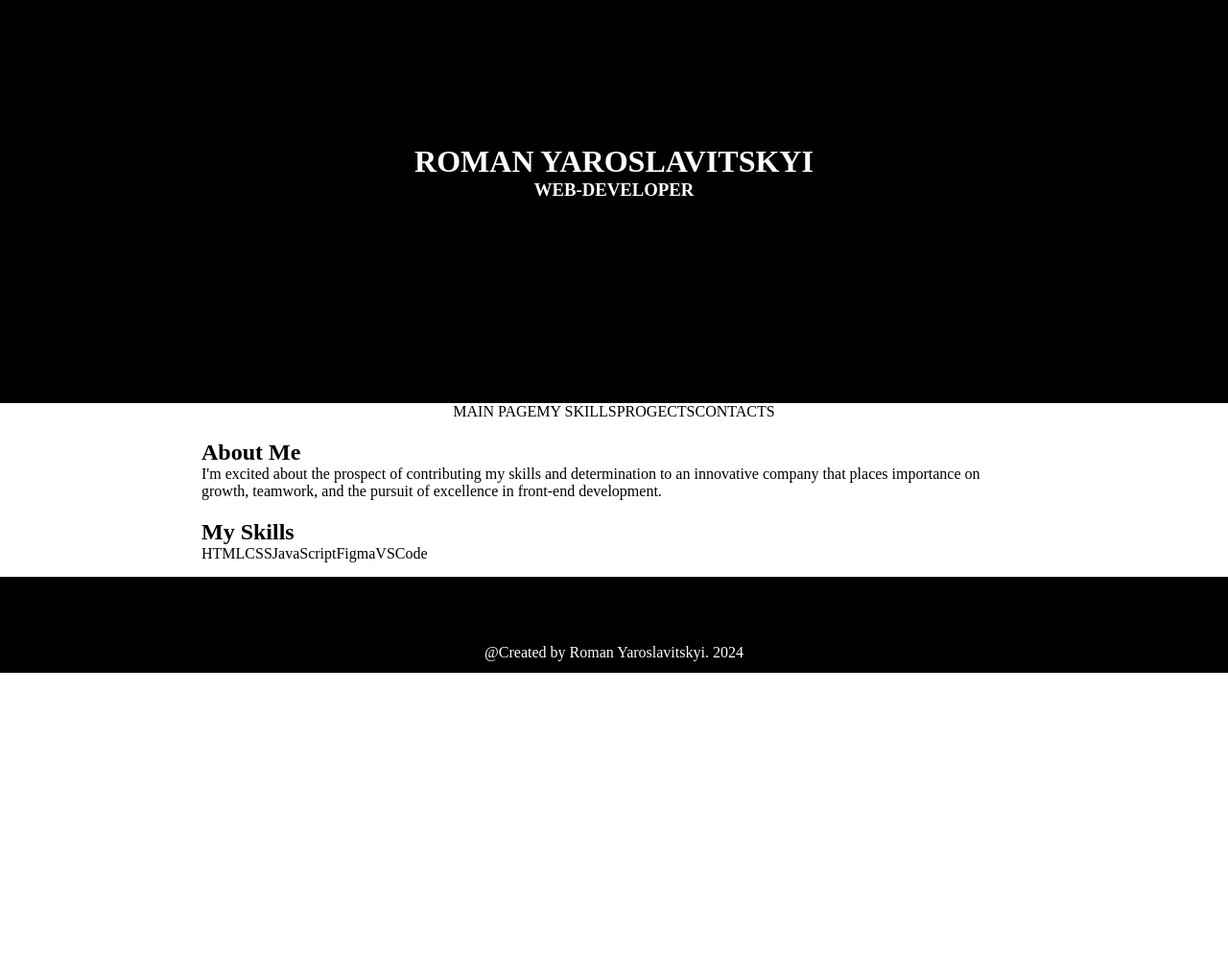
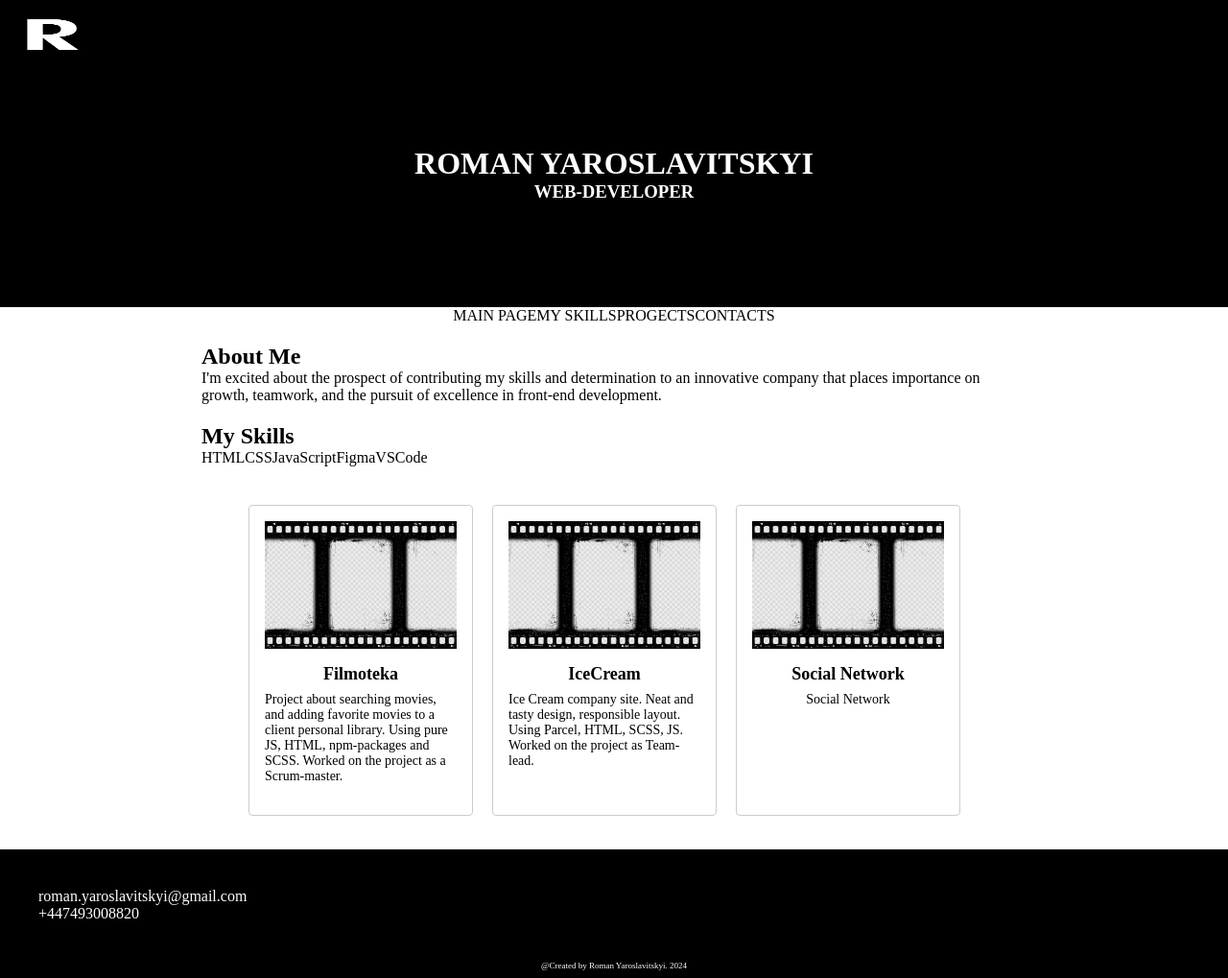
Before and after one commit to RomanYaroslavitskyi/CodersGuildTask-1, a plain HTML site: page index.html in a window 1280 px wide. Shown: the whole page at 96% size. Before the commit the page ends 800 px from the top, so only its background shows below. Drawn offline with Linux system fonts and the light colour scheme.

Commit message:
v1
added projects cards.

```diff
--- a/index.html
+++ b/index.html
@@ -4,11 +4,11 @@
     <meta charset="UTF-8" />
     <meta name="viewport" content="width=device-width, initial-scale=1.0" />
     <link rel="stylesheet" href="./styles.css" />
-    <title>Document</title>
+    <title>CV Yaroslavitskyi</title>
   </head>
   <body>
     <header class="header" id="header">
-      <img src="" />
+      <img src="./images/logoR.png" />
       <h1 id="headerName">ROMAN YAROSLAVITSKYI</h1>
       <h3>WEB-DEVELOPER</h3>
     </header>
@@ -41,10 +41,50 @@
           <li>VSCode</li>
         </ul>
       </article>
+      <section class="projects">
+        <div class="prodject-card">
+          <img
+            src="/./images/film.avif"
+            alt="Filmoteka"
+            class="prodject-card__image"
+          />
+          <h3 class="prodject-card__title">Filmoteka</h3>
+          <p class="prodject-card__description">
+            Project about searching movies, and adding favorite movies to a
+            client personal library. Using pure JS, HTML, npm-packages and SCSS.
+            Worked on the project as a Scrum-master.
+          </p>
+        </div>
+        <div class="prodject-card">
+          <img
+            src="/./images/film.avif"
+            alt="IceCream"
+            class="prodject-card__image"
+          />
+          <h3 class="prodject-card__title">IceCream</h3>
+          <p class="prodject-card__description">
+            Ice Cream company site. Neat and tasty design, responsible layout.
+            Using Parcel, HTML, SCSS, JS. Worked on the project as Team-lead.
+          </p>
+        </div>
+        <div class="prodject-card">
+          <img
+            src="/./images/film.avif"
+            alt="Social Network"
+            class="prodject-card__image"
+          />
+          <h3 class="prodject-card__title">Social Network</h3>
+          <p class="prodject-card__description">Social Network</p>
+        </div>
+      </section>
     </main>
 
     <footer class="footer">
-      <p>@Created by Roman Yaroslavitskyi. 2024</p>
+      <div class="contacts">
+        <p>roman.yaroslavitskyi@gmail.com</p>
+        <p>+447493008820</p>
+      </div>
+      <div class="created"><p>@Created by Roman Yaroslavitskyi. 2024</p></div>
     </footer>
   </body>
 </html>
--- a/styles.css
+++ b/styles.css
@@ -1,8 +1,9 @@
 /*remove the base styles*/
 html {
+  height: auto;
 }
 body {
-  height: 100vh;
+  height: auto;
   width: auto;
   margin: 0px;
   padding: 0px;
@@ -52,13 +53,19 @@ img {
 /*My styles*/
 .header {
   width: 100%;
-  height: 420px;
+  height: 320px;
   background-color: #000000;
   color: #fefefe;
   text-align: center;
 }
+.header img {
+  padding-top: 20px;
+  padding-left: 10px;
+  width: 7%;
+  height: 10%;
+}
 #headerName {
-  margin-top: 150px;
+  margin-top: 100px;
 }
 .nav {
 }
@@ -82,14 +89,57 @@ img {
 .mySkillsList {
   display: flex;
 }
+.projects {
+  display: flex;
+  justify-content: center;
+}
+.prodject-card {
+  display: flex;
+  flex-direction: column;
+  align-items: center;
+  margin-top: 30px;
+  margin-right: 20px;
+  margin-bottom: 30px;
+  border: 1px solid #ccc;
+  padding: 16px;
+  border-radius: 4px;
+  width: 200px;
+}
+
+.prodject-card__image {
+  width: 100%;
+  object-fit: cover;
+  margin-bottom: 16px;
+}
+
+.prodject-card__title {
+  font-size: 18px;
+  font-weight: bold;
+  margin-bottom: 8px;
+}
+
+.prodject-card__description {
+  font-size: 14px;
+  margin-bottom: 16px;
+}
+
 .footer {
-  height: 100px;
+  height: auto;
   background-color: #000000;
   color: #fefefe;
 }
-.footer p {
-  padding-top: 70px;
+
+.contacts {
+  padding-top: 40px;
+  padding-left: 40px;
+  display: flex;
+  flex-wrap: nowrap;
+  flex-direction: column;
+}
+.created {
   text-align: center;
+  font-size: 9px;
+  padding-top: 40px;
+  padding-bottom: 8px;
 }
-
 /*My styles*/
```
Also changed, not shown: images/film.avif (added), images/flat-design-old-film-background_23-2151002466.png (added), images/logoR.png (added).
